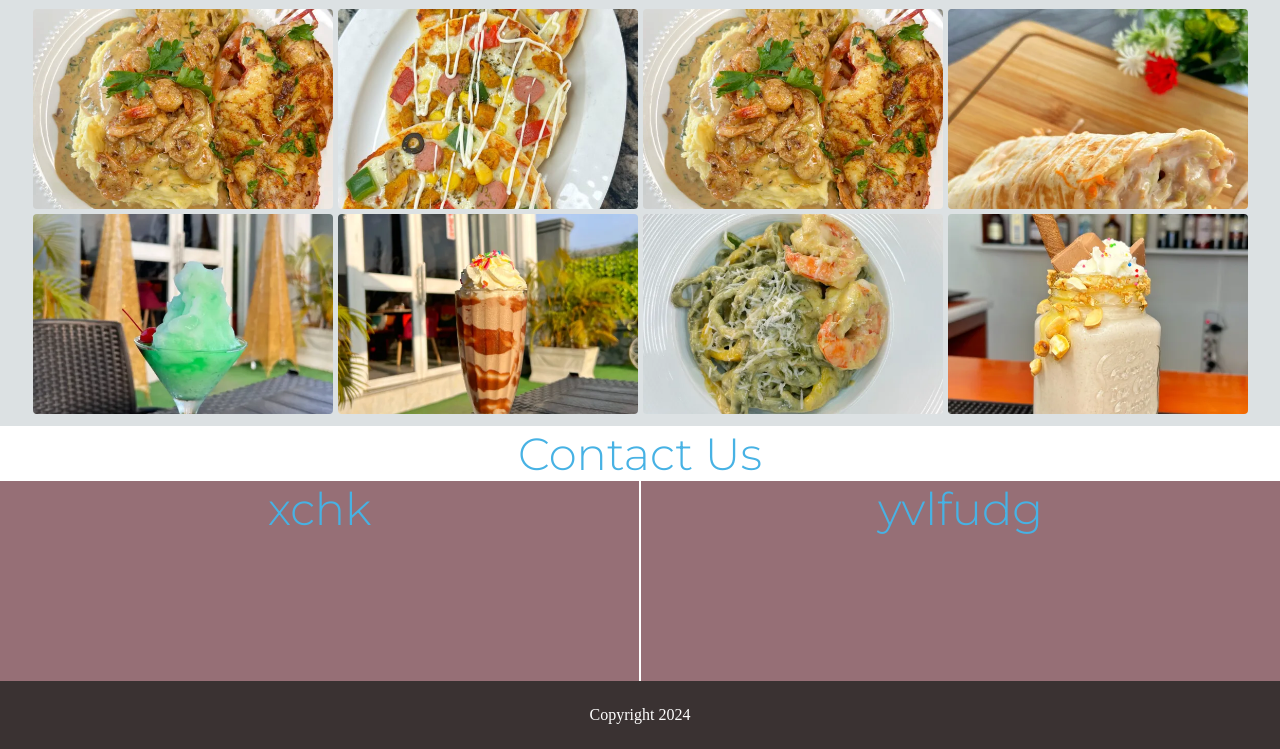
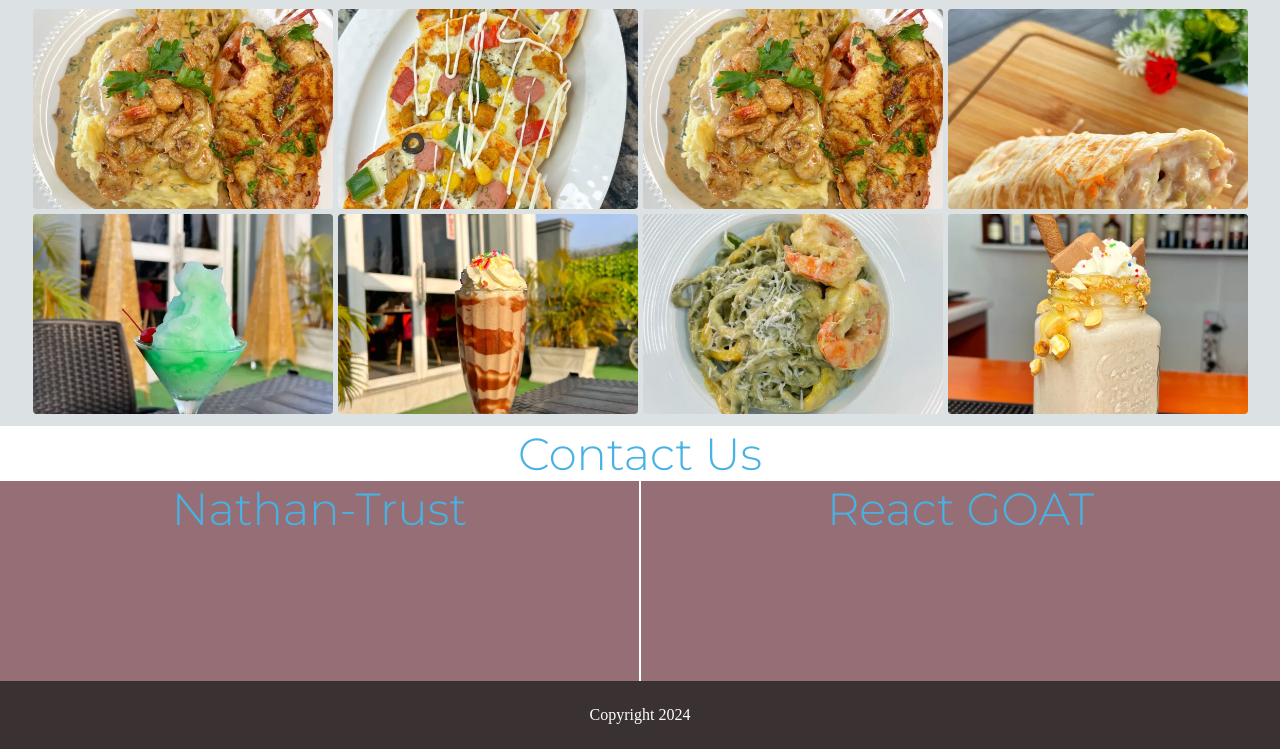
Before and after one commit to Uwana-Attah/Peculiar-charity, a plain HTML site: page index.html in a window 1280 px wide. Shown: the part 873-1622 px from the top of the page. Drawn offline with Linux system fonts and the light colour scheme.

Commit message:
feat: changed text on contact section

```diff
--- a/index.html
+++ b/index.html
@@ -122,8 +122,8 @@
         Contact Us
       </p>
       <div class="contactDiv">
-        <div><p>xchk</p></div>
-       <div><p>yvlfudg</p></div>
+        <div><p>Nathan-Trust</p></div>
+       <div><p>React GOAT</p></div>
      </div>
     </section>
 
```
